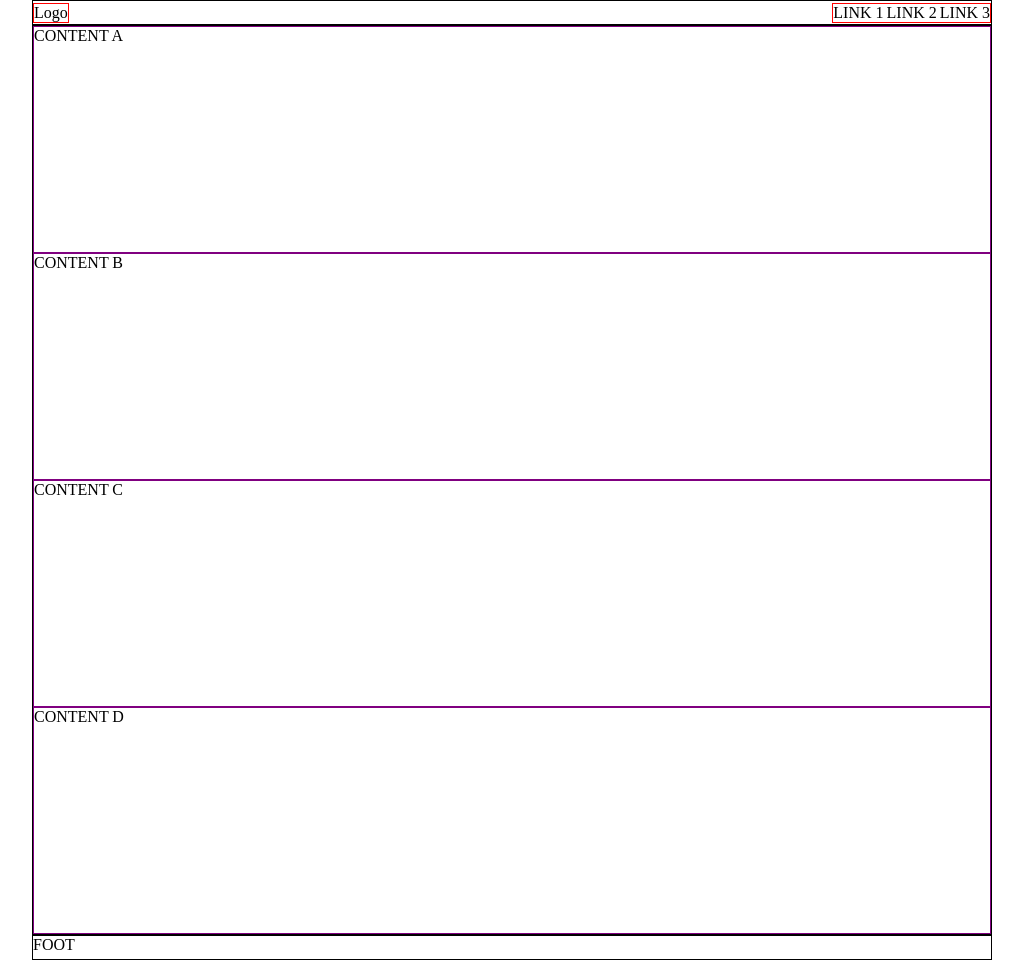
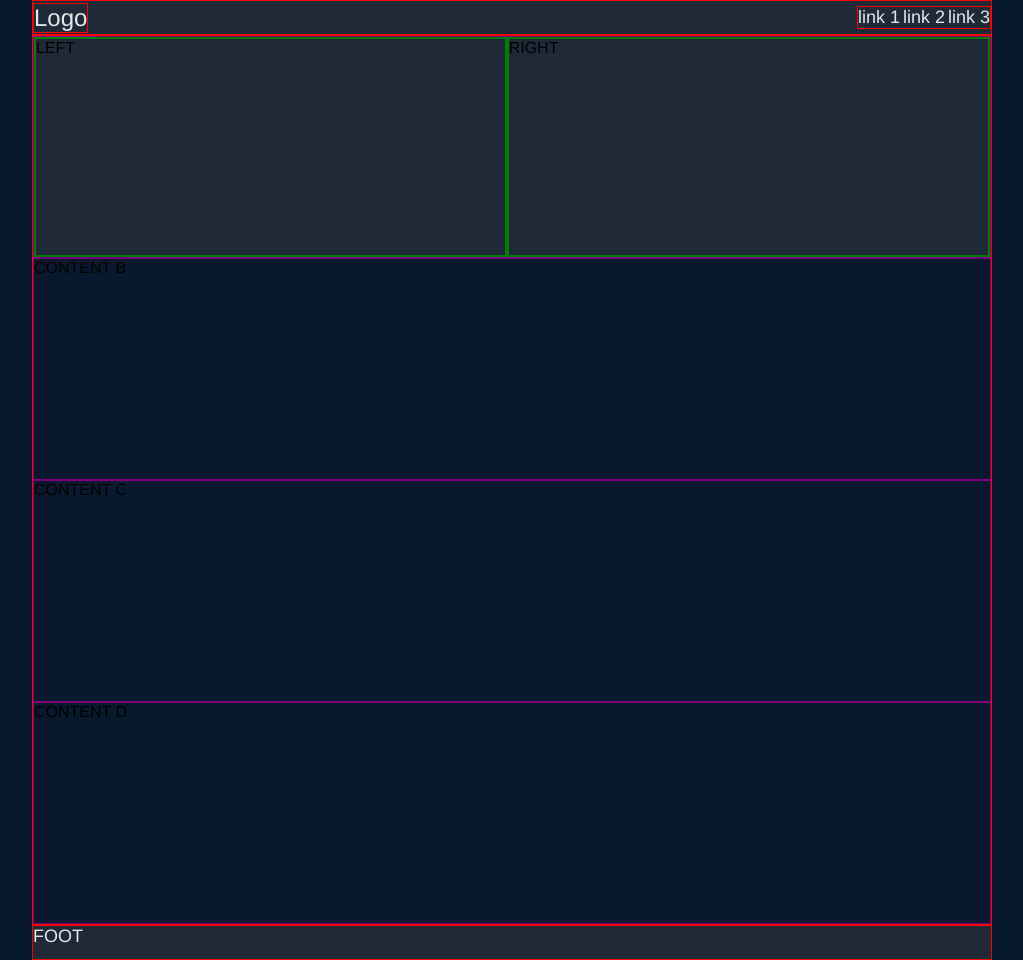
Before and after one commit to cdanni91/landing-page-practice, a plain HTML site: page index.html in a window 1280 px wide. Shown: the whole page, without its empty margins (128-1151 px from the left). Drawn offline with Linux system fonts and the light colour scheme.

Commit message:
Update the layout of the header and content

```diff
--- a/index.html
+++ b/index.html
@@ -13,15 +13,23 @@
         <div class="header-logo">Logo</div>
         <div class="header-links">
             <ul>
-                <li>LINK 1</li>
-                <li>LINK 2</li>
-                <li>LINK 3</li>
+                <li>link 1</li>
+                <li>link 2</li>
+                <li>link 3</li>
             </ul>
         </div>
     </header>
 
     <main>
-        <div class="content-a">CONTENT A</div>
+        <div class="content-a">
+            <div class="content-a left">
+                LEFT
+            </div>
+            <div class="content-a right">
+                RIGHT
+            </div>
+        </div>
+
         <div class="content-b">CONTENT B</div>
         <div class="content-c">CONTENT C</div>
         <div class="content-d">CONTENT D</div>
--- a/styles.css
+++ b/styles.css
@@ -4,8 +4,13 @@
     margin: 0;
     padding: 0;
     box-sizing: border-box;
+    font-family: 'Franklin Gothic Medium', 'Arial Narrow', Arial, sans-serif;
   }
 
+
+html {
+    background-color: rgb(7, 25, 46);
+}
 
 body {
     height: 120vh;
@@ -30,13 +35,17 @@ ul {
 
 
   header, main, footer {
-    border: 1px solid #000;
+    border: 1px solid red;
   }
 
 
   header, footer {
-    height: 25px; /* Adjust this height as needed */
+    height: 35px; /* Adjust this height as needed */
     align-items: center;
+    background-color: #1F2937;
+    font-size: 18px;
+    color: #E5E7EB;
+
   }
 
 
@@ -49,6 +58,7 @@ ul {
     .header-logo {
         border: 1px solid red;
         margin-right: auto;
+        font-size: 24px;
 
     }
 
@@ -58,7 +68,7 @@ ul {
     }
 
 
-
+/* MAIN CONTENT STYLE */
 
   main {
     display: flex;
@@ -74,6 +84,22 @@ ul {
         height: 25%;
         border: 1px solid purple;
     }
+
+    .content-a {
+        background-color: #1F2937;
+
+        display: flex;
+        flex-grow: 1;
+    }
+        .content-a .left {
+            border: 2px solid green;
+            height: 100%;
+        }
+
+        .content-a .right {
+            border: 2px solid green;
+            height: 100%;
+        }
 
 
  /*    .content-a {
```
